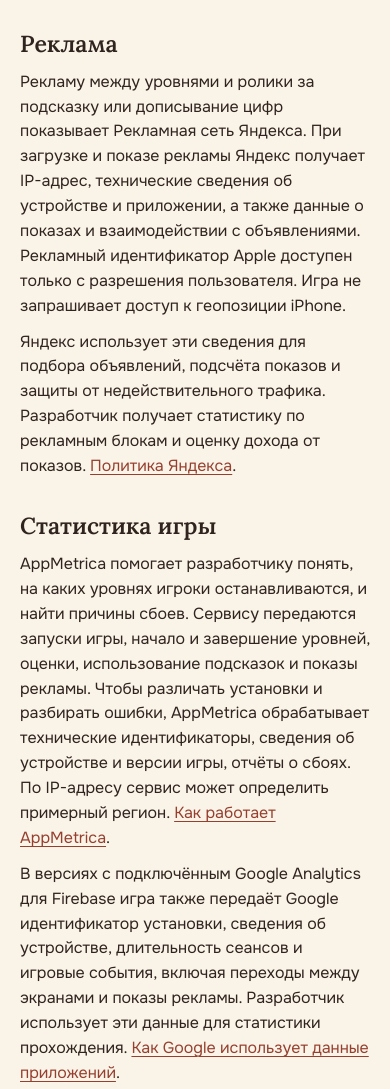
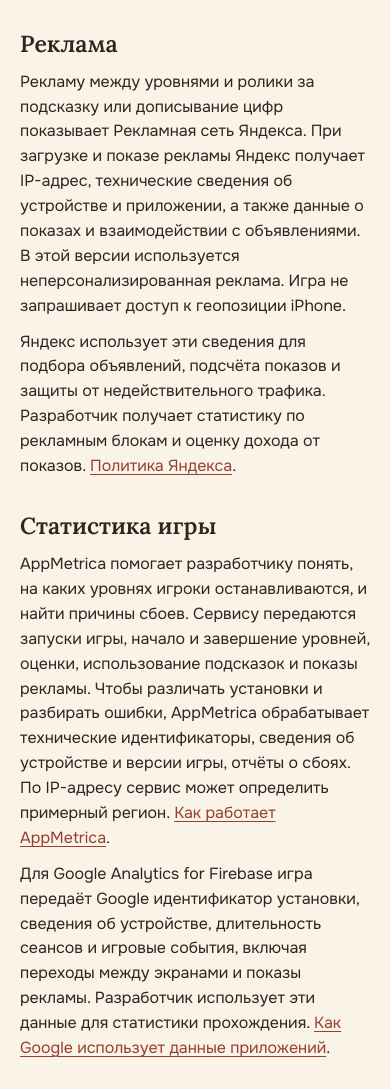
Before and after one commit to Romiusse/romiusse.github.io, a plain HTML site: page semechki/privacy/index.html in a window 390 px wide. Shown: the part 411-1500 px from the top of the page. Drawn offline with Linux system fonts and the light colour scheme.

Commit message:
Уточнить настройки рекламы и аналитики «Семечек» для iPhone

```diff
--- a/semechki/privacy/index.html
+++ b/semechki/privacy/index.html
@@ -23,12 +23,12 @@
     <p>В «Семечки» можно играть без регистрации. Игра сохраняет на iPhone открытые уровни, оценки, остаток подсказок и настройку звука. Эти записи нужны, чтобы продолжить с того же места. Если удалить игру вместе с её данными, сохранение на этом устройстве сотрётся.</p>
 
     <h2>Реклама</h2>
-    <p>Рекламу между уровнями и ролики за подсказку или дописывание цифр показывает Рекламная сеть Яндекса. При загрузке и показе рекламы Яндекс получает IP-адрес, технические сведения об устройстве и приложении, а также данные о показах и взаимодействии с объявлениями. Рекламный идентификатор Apple доступен только с разрешения пользователя. Игра не запрашивает доступ к геопозиции iPhone.</p>
+    <p>Рекламу между уровнями и ролики за подсказку или дописывание цифр показывает Рекламная сеть Яндекса. При загрузке и показе рекламы Яндекс получает IP-адрес, технические сведения об устройстве и приложении, а также данные о показах и взаимодействии с объявлениями. В этой версии используется неперсонализированная реклама. Игра не запрашивает доступ к геопозиции iPhone.</p>
     <p>Яндекс использует эти сведения для подбора объявлений, подсчёта показов и защиты от недействительного трафика. Разработчик получает статистику по рекламным блокам и оценку дохода от показов. <a href="https://yandex.ru/legal/confidential/">Политика Яндекса</a>.</p>
 
     <h2>Статистика игры</h2>
     <p>AppMetrica помогает разработчику понять, на каких уровнях игроки останавливаются, и найти причины сбоев. Сервису передаются запуски игры, начало и завершение уровней, оценки, использование подсказок и показы рекламы. Чтобы различать установки и разбирать ошибки, AppMetrica обрабатывает технические идентификаторы, сведения об устройстве и версии игры, отчёты о сбоях. По IP-адресу сервис может определить примерный регион. <a href="https://appmetrica.yandex.ru/docs/ru/data-collection/index">Как работает AppMetrica</a>.</p>
-    <p>В версиях с подключённым Google Analytics для Firebase игра также передаёт Google идентификатор установки, сведения об устройстве, длительность сеансов и игровые события, включая переходы между экранами и показы рекламы. Разработчик использует эти данные для статистики прохождения. <a href="https://policies.google.com/technologies/partner-sites?hl=ru">Как Google использует данные приложений</a>.</p>
+    <p>Для Google Analytics for Firebase игра передаёт Google идентификатор установки, сведения об устройстве, длительность сеансов и игровые события, включая переходы между экранами и показы рекламы. Разработчик использует эти данные для статистики прохождения. <a href="https://policies.google.com/technologies/partner-sites?hl=ru">Как Google использует данные приложений</a>.</p>
 
     <h2>Хранение и удаление данных</h2>
     <p>Удаление игры с iPhone прекращает отправку новых событий с этой установки. Уже переданные события хранятся отдельно от игрового сохранения. Срок зависит от сервиса и его настроек. <a href="https://yandex.ru/legal/confidential/">Условия Яндекса</a> и <a href="https://support.google.com/analytics/answer/7667196?hl=ru">сроки хранения в Google Analytics</a>.</p>
```
